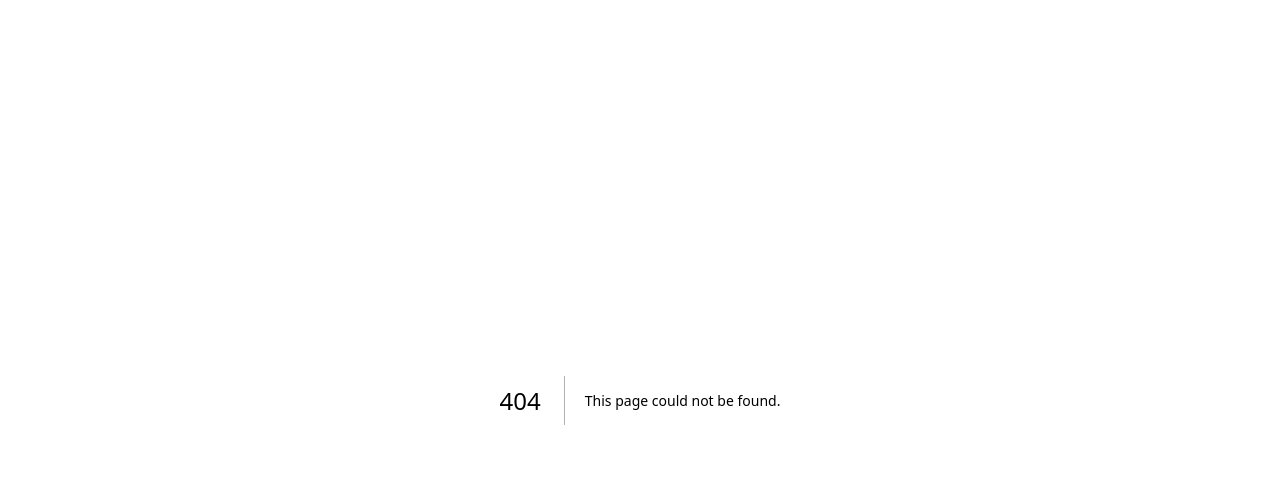
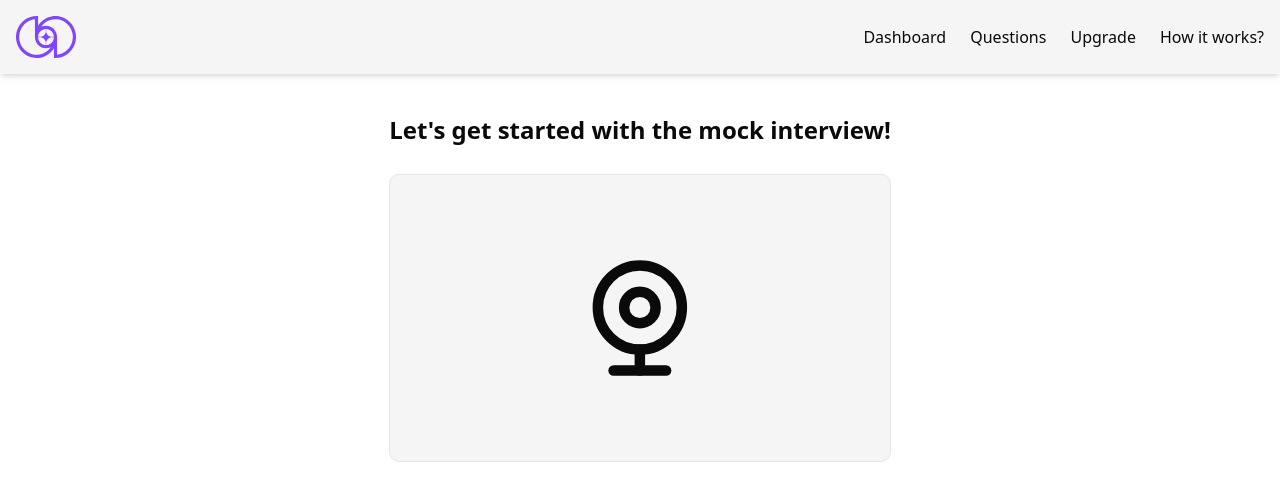
Before and after one commit to Navneet072300/PrepBot, a Next.js app: page /dashboard/interview/1 in a window 1280 px wide. Before the commit this address had no page. Shown: the top 500 px of the page. Built offline with nearby package versions, Linux system fonts and the light colour scheme; no server answers; the database is empty.

Commit message:
build(deps): update AddNewInterview.tsx, package.json and yarn.lock

```diff
--- a/app/dashboard/_components/AddNewInterview.tsx
+++ b/app/dashboard/_components/AddNewInterview.tsx
@@ -17,6 +17,7 @@ import { mockInterview } from "@/utils/schema";
 import { v4 as uuidv4 } from "uuid";
 import { useUser } from "@clerk/nextjs";
 import moment from "moment";
+import { useRouter } from "next/navigation";
 
 const AddNewInterview = () => {
   const [openDialog, setOpenDialog] = useState(false);
@@ -24,9 +25,11 @@ const AddNewInterview = () => {
   const [jobDescription, setJobDescription] = useState<string>("");
   const [jobPosition, setJobPosition] = useState<string>("");
   const [jobExperience, setJobExperience] = useState<string>("");
+  // eslint-disable-next-line @typescript-eslint/no-unused-vars, @typescript-eslint/no-explicit-any
   const [jsonResponse, setJsonResponse] = useState<any[]>([]);
   const { user } = useUser();
   const [isMounted, setIsMounted] = useState(false);
+  const router = useRouter();
 
   useEffect(() => {
     setIsMounted(true);
@@ -88,6 +91,7 @@ const AddNewInterview = () => {
         console.log("DB Insert Response:", rep);
         if (rep) {
           setOpenDialog(false);
+          router.push("/dashboard/interview" + rep[0]?.mockId);
         }
       }
     } catch (error) {
--- /dev/null
+++ b/app/dashboard/interview/[interviewId]/page.tsx
@@ -0,0 +1,56 @@
+/* eslint-disable @typescript-eslint/no-unused-vars */
+/* eslint-disable react-hooks/exhaustive-deps */
+"use client";
+import { db } from "@/utils/db";
+import { mockInterview } from "@/utils/schema";
+import { eq } from "drizzle-orm";
+import { WebcamIcon } from "lucide-react";
+import React, { useEffect, useState } from "react";
+import Webcam from "react-webcam";
+
+// Define the interview data type based on your schema
+interface InterviewData {
+  id: number;
+  jsonMockResp: string;
+  jobPosition: string;
+  jobDes: string;
+  jobExp: string;
+  createdBy: string;
+  createdAt: string | null; // nullable since no .notNull() in schema
+  mockId: string;
+}
+
+const Interview = ({ params }: { params: { interviewId: string } }) => {
+  const [interviewData, setInterviewData] = useState<
+    InterviewData | undefined
+  >();
+
+  useEffect(() => {
+    GetInterviewDetails();
+  }, []);
+
+  const GetInterviewDetails = async () => {
+    const result = await db
+      .select()
+      .from(mockInterview)
+      .where(eq(mockInterview.mockId, params.interviewId));
+
+    if (result.length > 0) {
+      setInterviewData(result[0]);
+    }
+  };
+
+  return (
+    <div className="my-10 flex justify-center flex-col items-center">
+      <h2 className="font-bold text-2xl">
+        Let&apos;s get started with the mock interview!
+        <div className="">
+          <WebcamIcon className="h-72 w-full my-7 p-20 bg-secondary rounded-lg border" />
+          <Webcam />
+        </div>
+      </h2>
+    </div>
+  );
+};
+
+export default Interview;
--- a/package.json
+++ b/package.json
@@ -56,6 +56,7 @@
     "react-dom": "^19.0.0",
     "react-hook-form": "^7.54.2",
     "react-resizable-panels": "^2.1.7",
+    "react-webcam": "^7.2.0",
     "recharts": "^2.15.1",
     "sonner": "^2.0.1",
     "tailwind-merge": "^3.0.2",
```
Also changed, not shown: 1 other file (tests, documents, lock files or other folders).
